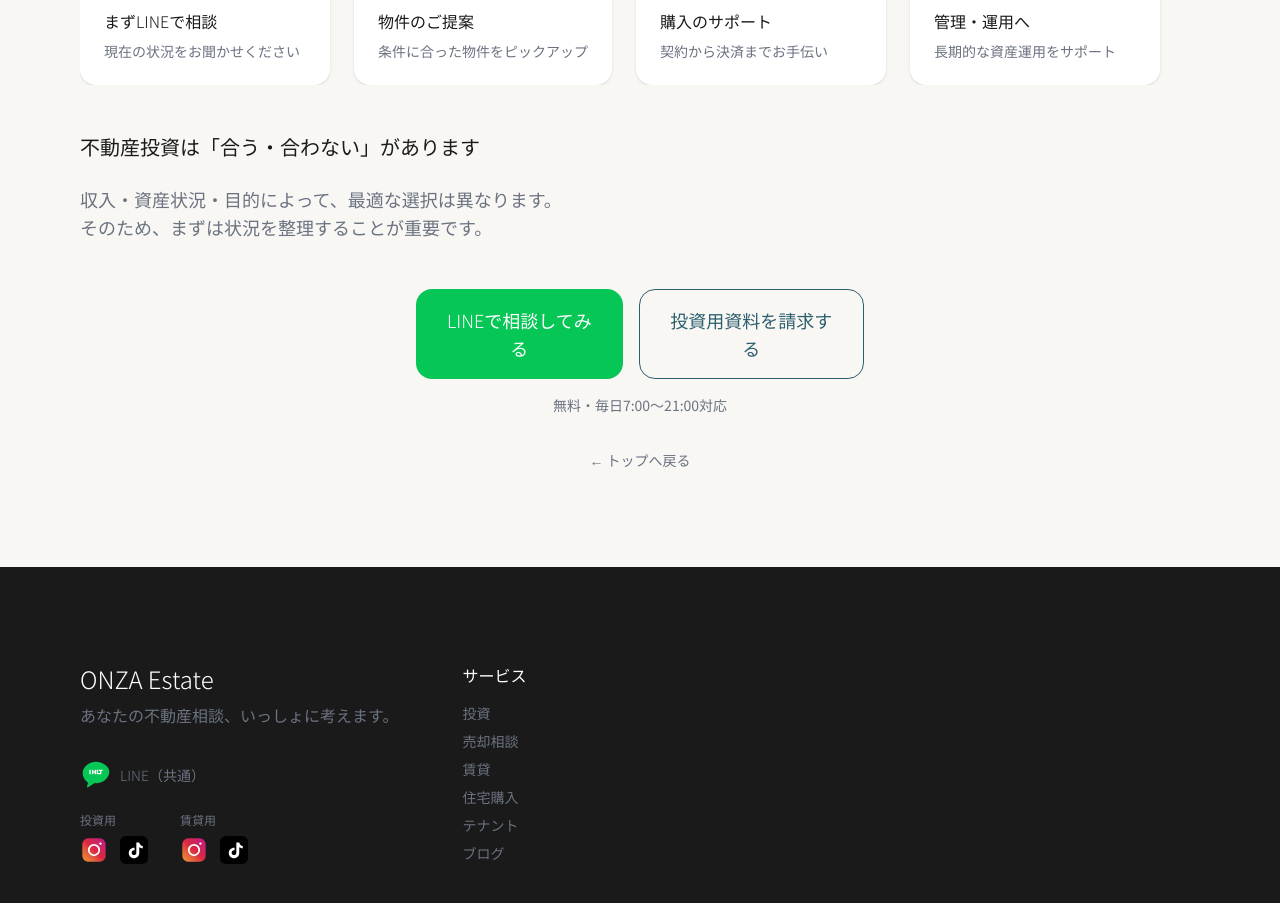
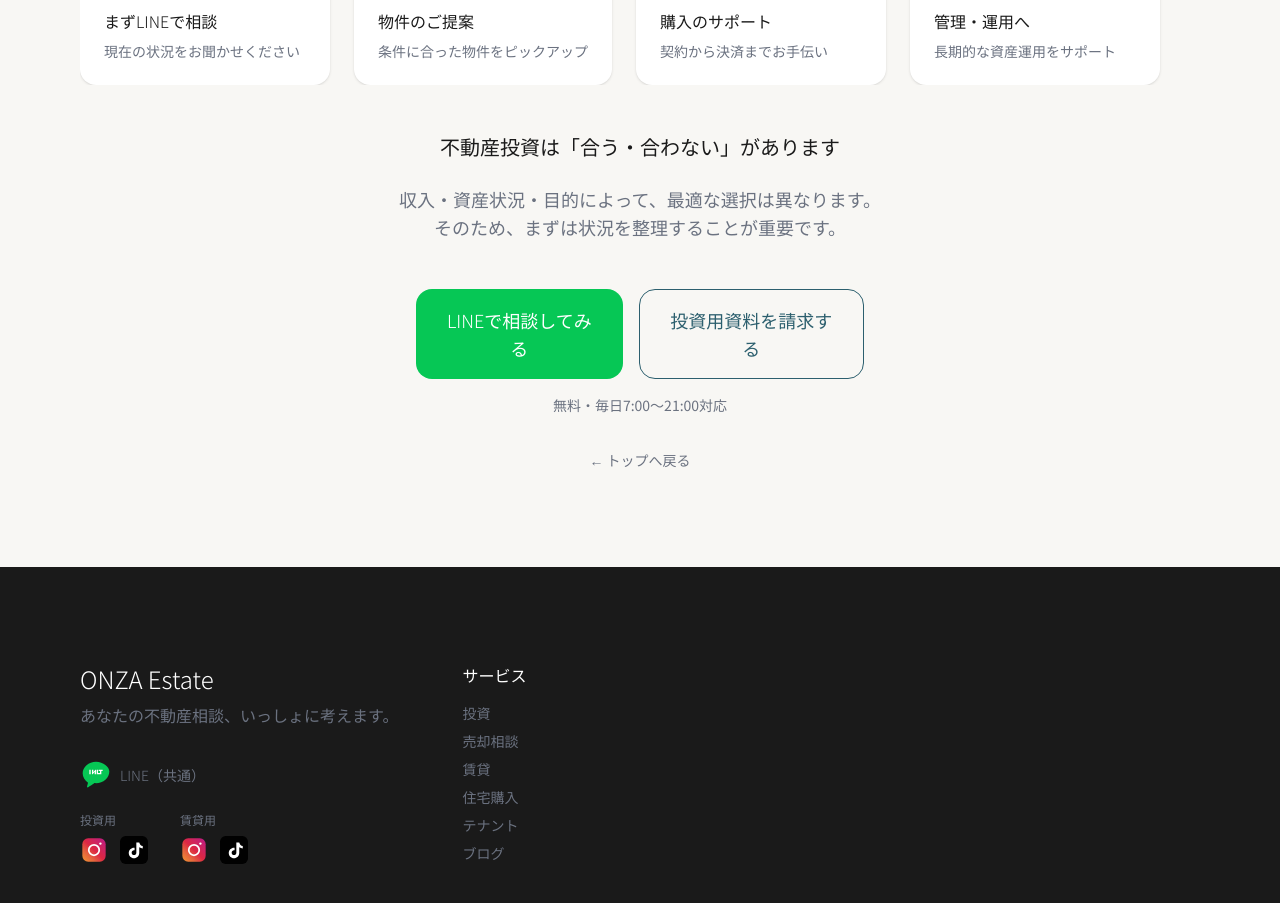
Before and after one commit to idsp0731-gif/onza-estate, a Next.js app: page /investment in a window 1280 px wide. Shown: the part 2260-3163 px from the top of the page. Built offline with nearby package versions, Linux system fonts and the light colour scheme; no server answers.

Commit message:
fix: 投資ページのCTA前テキストを中央揃えに変更

```diff
--- a/src/app/investment/page.tsx
+++ b/src/app/investment/page.tsx
@@ -231,7 +231,7 @@ export default async function InvestmentPage() {
           </div>
 
           {/* CTA前テキスト */}
-          <div className="mb-12">
+          <div className="mb-12 text-center">
             <h2 className="text-xl font-light mb-6">不動産投資は「合う・合わない」があります</h2>
             <p className="text-lg font-light text-[#6B7280]">
               収入・資産状況・目的によって、最適な選択は異なります。<br />
```
